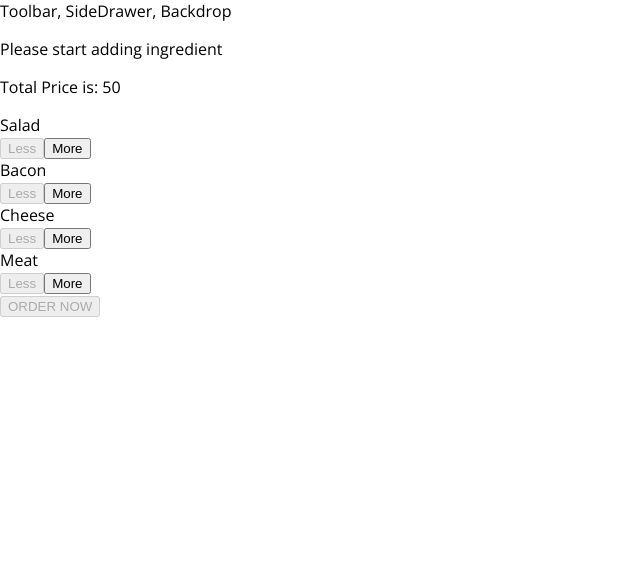
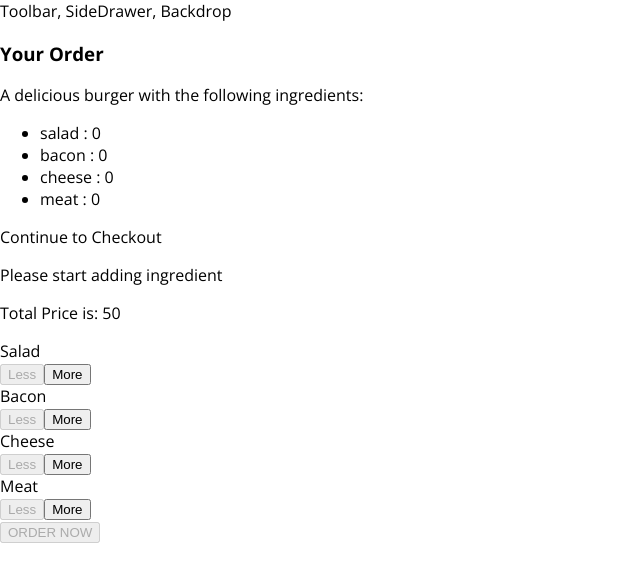
Before and after one commit to dipstech11/BurgerBuilderApp, a React app in the folder burgerbuilder/: page / in a window 1280 px wide. Shown: the top 582 px of the page, without its empty margins (0-640 px from the left). Built offline with nearby package versions, Linux system fonts and the light colour scheme.

Commit message:
added modal and orderSummary

```diff
--- /dev/null
+++ b/burgerbuilder/src/components/Burger/OrderSummary/OrderSummary.js
@@ -0,0 +1,26 @@
+import React from 'react';
+import Auxx from '../../../hoc/auxx'
+
+const orderSummary = (props) => {
+  const ingredientSummary = Object.keys(props.ingredients)
+  .map(keys => {
+     return <li keys={keys}>
+     <span style={{textTranform:'capitalize'}}>{keys} </span>: {props.ingredients[keys]} </li>
+  })
+
+return (
+    <Auxx>
+      <h3> Your Order</h3>
+      <p> A delicious burger with the following ingredients: </p>
+      <ul>
+          {ingredientSummary}
+      </ul>
+      <p> Continue to Checkout </p>
+
+    </Auxx>
+)
+
+}
+
+
+export default orderSummary
--- /dev/null
+++ b/burgerbuilder/src/components/UI/Modal/Modal.css
@@ -0,0 +1,20 @@
+.Modal {
+    position: fixed;
+    z-index: 500;
+    background-color: white;
+    width: 70%;
+    border: 1px solid #ccc;
+    box-shadow: 1px 1px 1px black;
+    padding: 16px;
+    left: 15%;
+    top: 30%;
+    box-sizing: border-box;
+    transition: all 0.3s ease-out;
+}
+
+@media (min-width: 600px) {
+    .Modal {
+        width: 500px;
+        left: calc(50% - 250px);
+    }
+}
--- /dev/null
+++ b/burgerbuilder/src/components/UI/Modal/Modal.js
@@ -0,0 +1,11 @@
+import React from 'react';
+import classes from './Modal.css'
+
+const modal = (props) => (
+  <div className={classes.Modal}>
+  {props.children}
+  </div>
+)
+
+
+export default modal
--- a/burgerbuilder/src/containers/BurgerBuilder/BurgerBuilder.js
+++ b/burgerbuilder/src/containers/BurgerBuilder/BurgerBuilder.js
@@ -2,6 +2,8 @@
 import Auxx from '../../hoc/auxx'
 import Burger from '../../components/Burger/Burger'
 import BuildControls from '../../components/Burger/BuildControls/BuildControls'
+import Modal from '../../components/UI/Modal/Modal'
+import OrderSummary from '../../components/Burger/OrderSummary/OrderSummary'
 
 
 const INGREDIENT_PRICES = {
@@ -45,7 +47,7 @@
     this.setState(
       {
         ingredients:updatedIngredient,
-        totalPrice:upHdatedPrice
+        totalPrice:updatedPrice
       }
     )
     this.isPurchasable(updatedIngredient)
@@ -87,14 +89,17 @@
 
       return (
           <Auxx>
+          <Modal >
+            <OrderSummary ingredients ={this.state.ingredients}/>
+          </Modal>
           <Burger ingredients = {this.state.ingredients}/>
           <BuildControls
           ingredientAdded ={this.addIngredient}
           ingredientDeleted = {this.deleteIngredient}
           disabled = {disabledInfo }
           price = {this.state.totalPrice}
-          purchasable = {this.state.purchasable}
-          />
+          purchasable = {this.state.purchasable}  />
+
           </Auxx>
       );
     }
```
